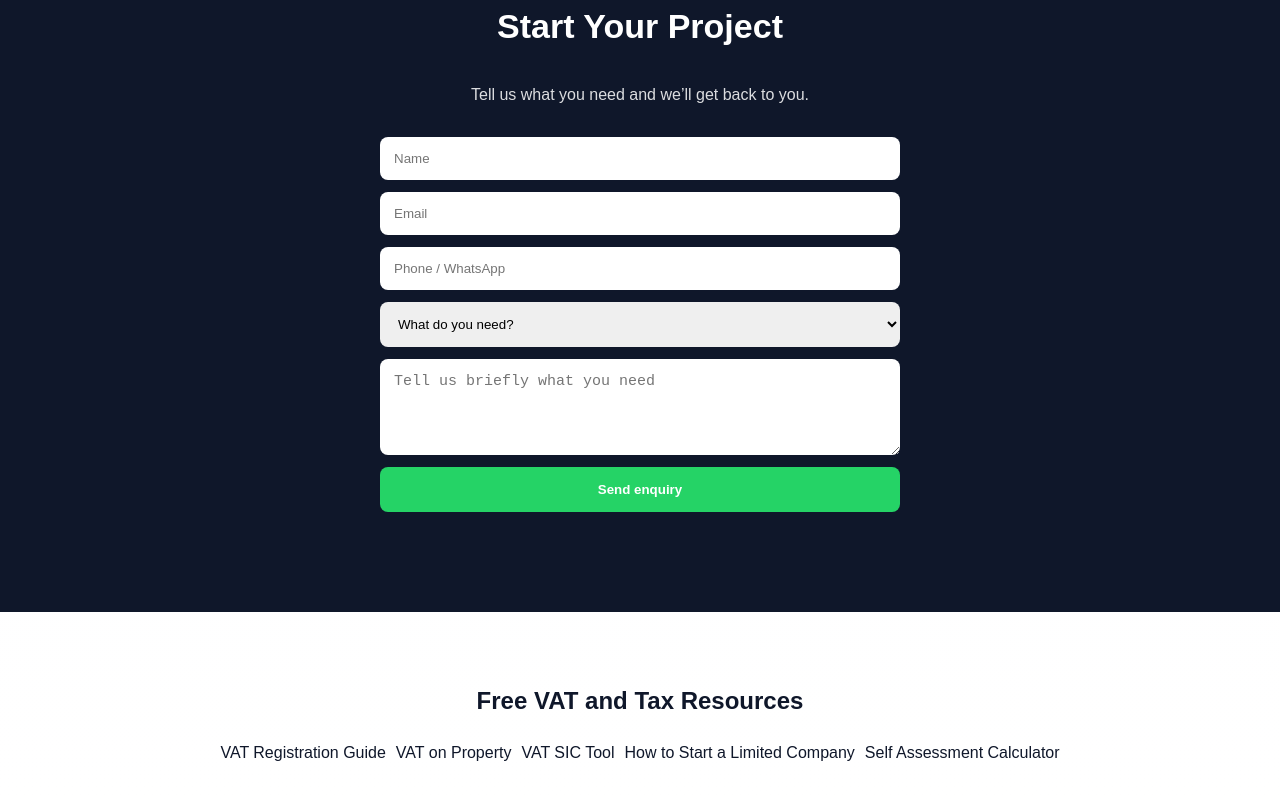
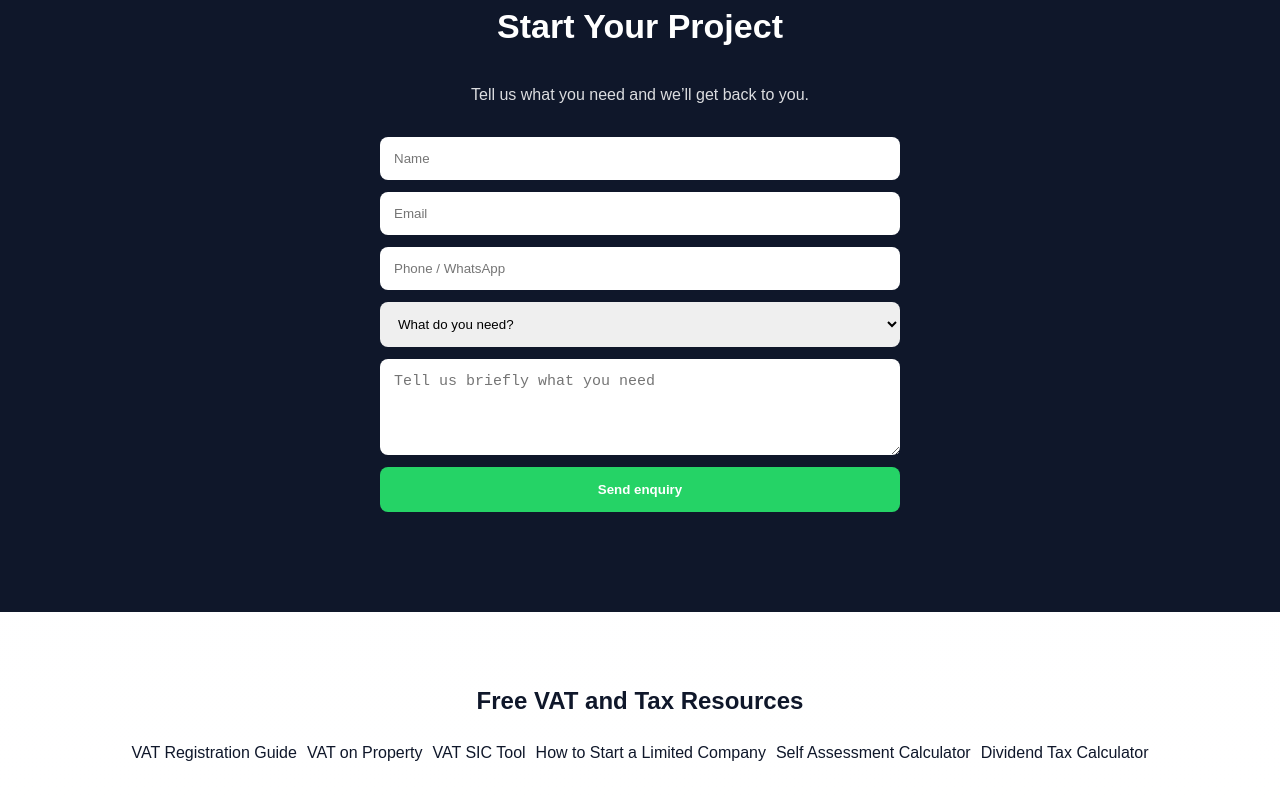
Before and after one commit to HalaDigitalLtd/uktaxcalculator-app, a Next.js app: page /hala in a window 1280 px wide. Shown: the part 3826-4626 px from the top of the page. Built offline with nearby package versions, Linux system fonts and the light colour scheme.

Commit message:
Add dividend tax calculator to resources section

```diff
--- a/app/hala/page.tsx
+++ b/app/hala/page.tsx
@@ -294,6 +294,9 @@ export default function HalaPage() {
     <a href="/self-assessment-calculator" style={{ marginLeft: "10px" }}>
   Self Assessment Calculator
 </a>
+    <a href="/dividend-tax-calculator" style={{ marginLeft: "10px" }}>
+  Dividend Tax Calculator
+</a>
   </div>
 </section>
 
```
